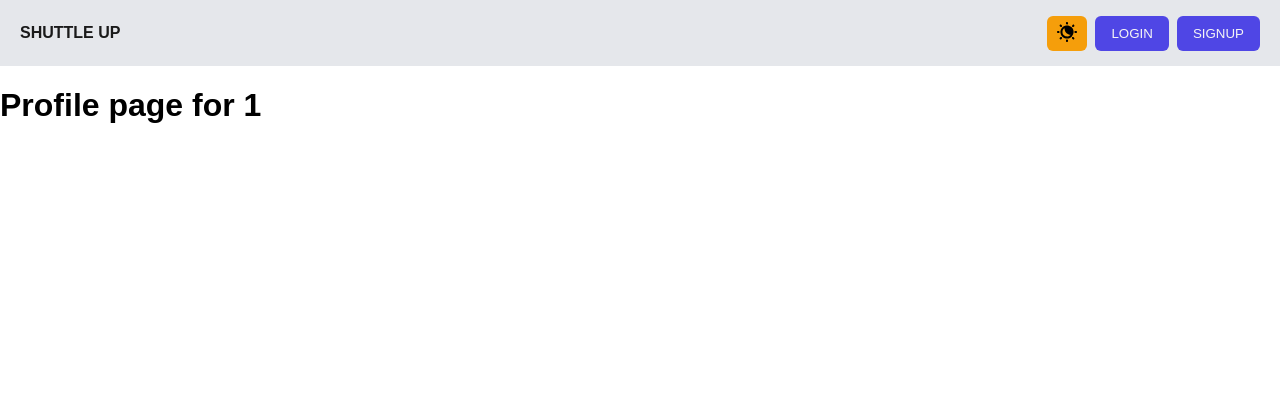
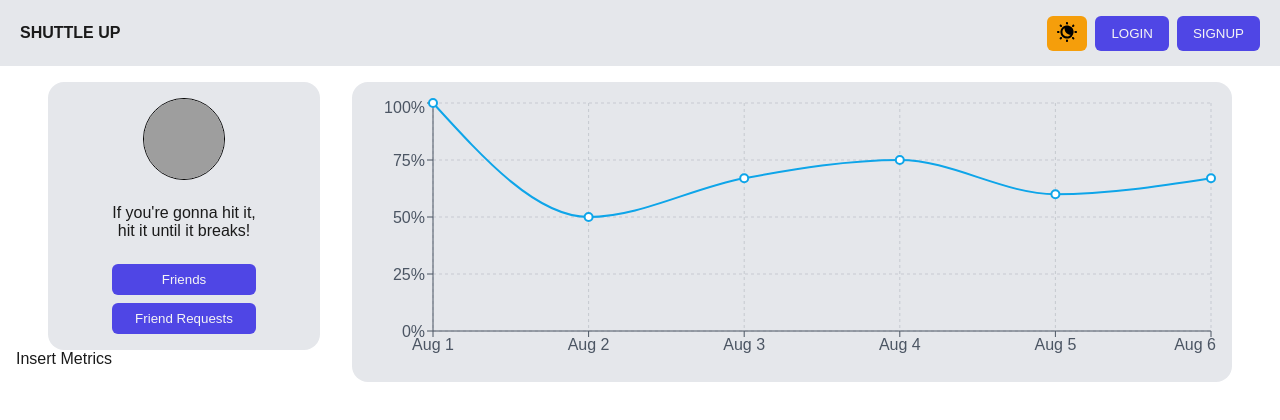
Before and after one commit to pearl174/shuttle-up-frontend, a React (Vite) app: page /profile/1 in a window 1280 px wide. Shown: the top 420 px of the page. Built offline with nearby package versions, Linux system fonts and the light colour scheme; grey boxes are pictures that could not be loaded.

Commit message:
Arrange profile dashboard using grid and add appropriate styling. Metrics and heatmap left. Along with play match button.

```diff
--- a/src/pages/Profile/Profile.css
+++ b/src/pages/Profile/Profile.css
@@ -0,0 +1,37 @@
+.profile-grid-container {
+    width: 100%;
+    padding: 1em;
+    display: grid;
+    grid-template-columns: 1fr 3fr;
+    grid-template-rows: 2fr 1fr 2fr;
+    background-color: var(--bg);
+    color: var(--text);
+    gap: 2em;
+}
+
+.profilepic-bio-container {
+    grid-row: 1;
+    grid-column: 1 3;
+    display: flex;
+    flex-direction: column;
+    align-items: center;
+    row-gap: .5em;
+    padding: 1em;
+    margin-left: 2em;
+    background-color: var(--bg-alt);
+    border-radius: 1em;
+}
+
+.friends, .friend-requests {
+    width: 60%;
+}
+
+.bio-text {
+    padding: 1em 0;
+    width: 60%;
+    text-align: center;
+}
+
+.progress-graph-container {
+    margin-right: 2em;
+}
--- a/src/pages/Profile/Profile.jsx
+++ b/src/pages/Profile/Profile.jsx
@@ -1,6 +1,8 @@
 import { useParams } from "react-router-dom";
 import API_BASE from "../../../config.js";
 import "./Profile.css";
+import ProfilePic from "../../components/ProfilePic/ProfilePic.jsx";
+import ProgressGraph from "../../components/ProgressGraph/ProgressGraph.jsx";
 
 const Profile = () => {
     const { username } = useParams();
@@ -23,7 +25,23 @@ const Profile = () => {
 
 
     return (
-        <h1>Profile page for {username}</h1>
+        <div className="profile-grid-container">
+            <div className="left-side">
+                <div className="profilepic-bio-container">
+                    <ProfilePic />
+                    <div className="bio-text">If you're gonna hit it, hit it until it breaks!</div>
+                    <button className="primary-btn friends">Friends</button>
+                    <button className="primary-btn friend-requests">Friend Requests</button>
+                </div>
+                <div className="metrics">
+                    Insert Metrics
+                </div>
+            </div>
+            <div className="right-side">
+                <div className="progress-graph-container"><ProgressGraph /></div>
+                <div className="heatmap"></div>
+            </div>
+        </div>
     )
 }
 
```
